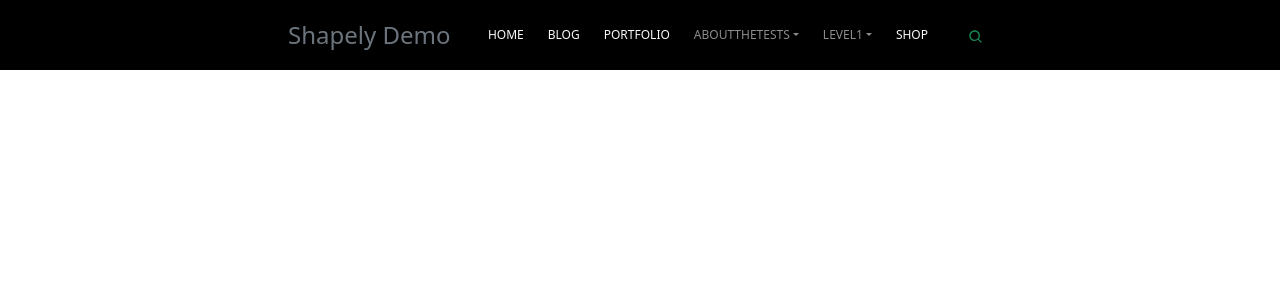
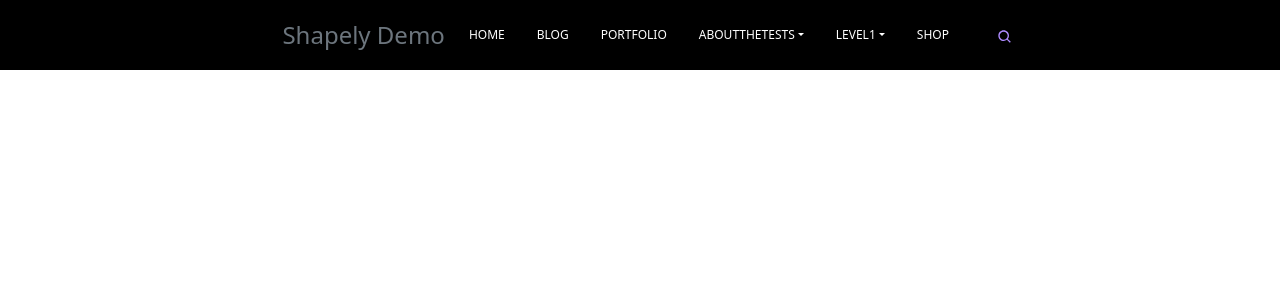
Before and after one commit to Qwerty-zsw/Shapely, a React (Vite) app: page / in a window 1280 px wide. Shown: the top 300 px of the page. Built offline with nearby package versions, Linux system fonts and the light colour scheme.

Commit message:
navbar Completed

```diff
--- a/src/App.jsx
+++ b/src/App.jsx
@@ -5,9 +5,9 @@ import Header from './Components/Navbar/Navbar'
 const App = () => {
 
   return (
-    <div className='w-100'>
-      <Header/>
-    </div>
+      <div className='w-100'>
+        <Header/>
+        </div>
   )
 }
 
--- a/src/Components/Navbar/Navbar.css
+++ b/src/Components/Navbar/Navbar.css
@@ -2,6 +2,26 @@
     font-size: 12px;
 }
 
-.w-40{
-    width: 70%;
+.w-70{
+    width: 64%;
 }
+
+.nav-link{
+    color: white !important;
+}
+
+.textColr{
+    color: rgb(174, 139, 255) !important;
+}
+
+.nav-link:hover{
+    color: rgb(198, 140, 253) !important;
+}
+
+.dropdown-item, .navbar-brand{
+    transition: .89s;
+}
+
+.navbar-brand:hover{
+    color: white !important;
+}
--- a/src/Components/Navbar/Navbar.jsx
+++ b/src/Components/Navbar/Navbar.jsx
@@ -8,24 +8,24 @@ import "./Navbar.css";
 const Header = () => {
   return (
     <>
-      <Navbar bg="black" variant="dark">
-        <Container className="w-40 p-1 px-5">
-          <Navbar.Brand className="ms-5 text-muted fs-4" href="#">Shapely Demo</Navbar.Brand>
-          <Nav className="d-flex me-5 align-items-center gap-2">
+      <Navbar bg="black" variant="w-100 dark">
+        <Container className="w-70 p-1">
+          <Navbar.Brand className="ms-5 text-muted Brnd fs-4" href="#">Shapely Demo</Navbar.Brand>
 
+          <Nav className="w-100 d-flex justify-content-end me-5 align-items-center gap-3">
 
             <Nav.Link className="text-light fs-7" href="#">HOME</Nav.Link>
             <Nav.Link className="text-light fs-7" href="#">BLOG</Nav.Link>
             <Nav.Link className="text-light fs-7" href="#">PORTFOLIO</Nav.Link>
 
-            <NavDropdown className="fs-7 text-light" title="ABOUTTHETESTS" id="basic-nav-dropdown">
+            <NavDropdown className="fs-7 cusDrop text-light" title="ABOUTTHETESTS" id="basic-nav-dropdown">
               <NavDropdown.Item className="text-light" href="#">Actions</NavDropdown.Item>
               <NavDropdown.Item className="text-light" href="#">Actions</NavDropdown.Item>
               <NavDropdown.Item className="text-light" href="#">Actions</NavDropdown.Item>
               <NavDropdown.Item className="text-light" href="#">Actions</NavDropdown.Item>
             </NavDropdown>
 
-            <NavDropdown className="text-light fs-7" title="LEVEL1" id="basic-nav-dropdown">
+            <NavDropdown className="text-light cusDrop fs-7" title="LEVEL1" id="basic-nav-dropdown">
               <NavDropdown.Item className="text-light" href="#">Actions</NavDropdown.Item>
               <NavDropdown.Item className="text-light" href="#">Actions</NavDropdown.Item>
               <NavDropdown.Item className="text-light" href="#">Actions</NavDropdown.Item>
@@ -34,7 +34,7 @@ const Header = () => {
 
             <Nav.Link className="text-light fs-7" href="#">SHOP</Nav.Link>
 
-            <Nav.Link className="ps-4 text-success" href="#">
+            <Nav.Link className="ms-3 textColr" href="#">
               <BiSearch />
             </Nav.Link>
 
```
